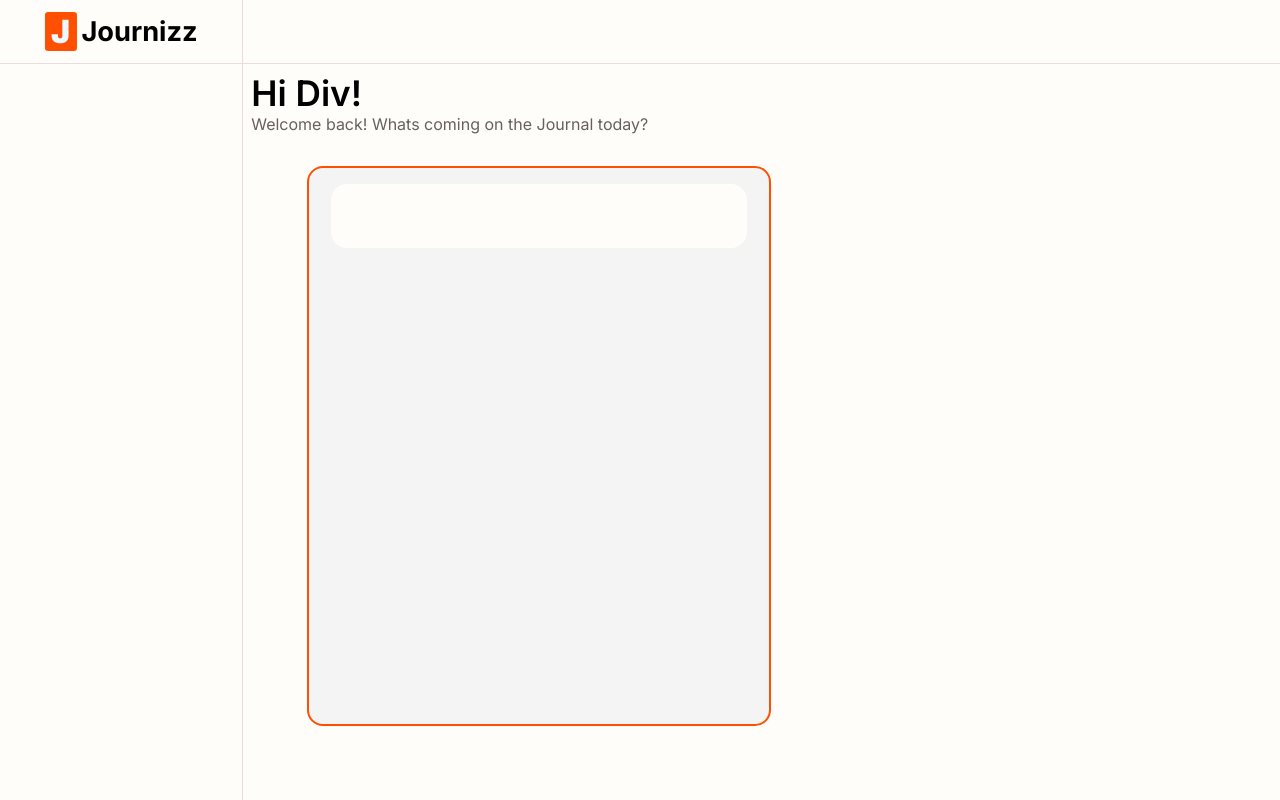
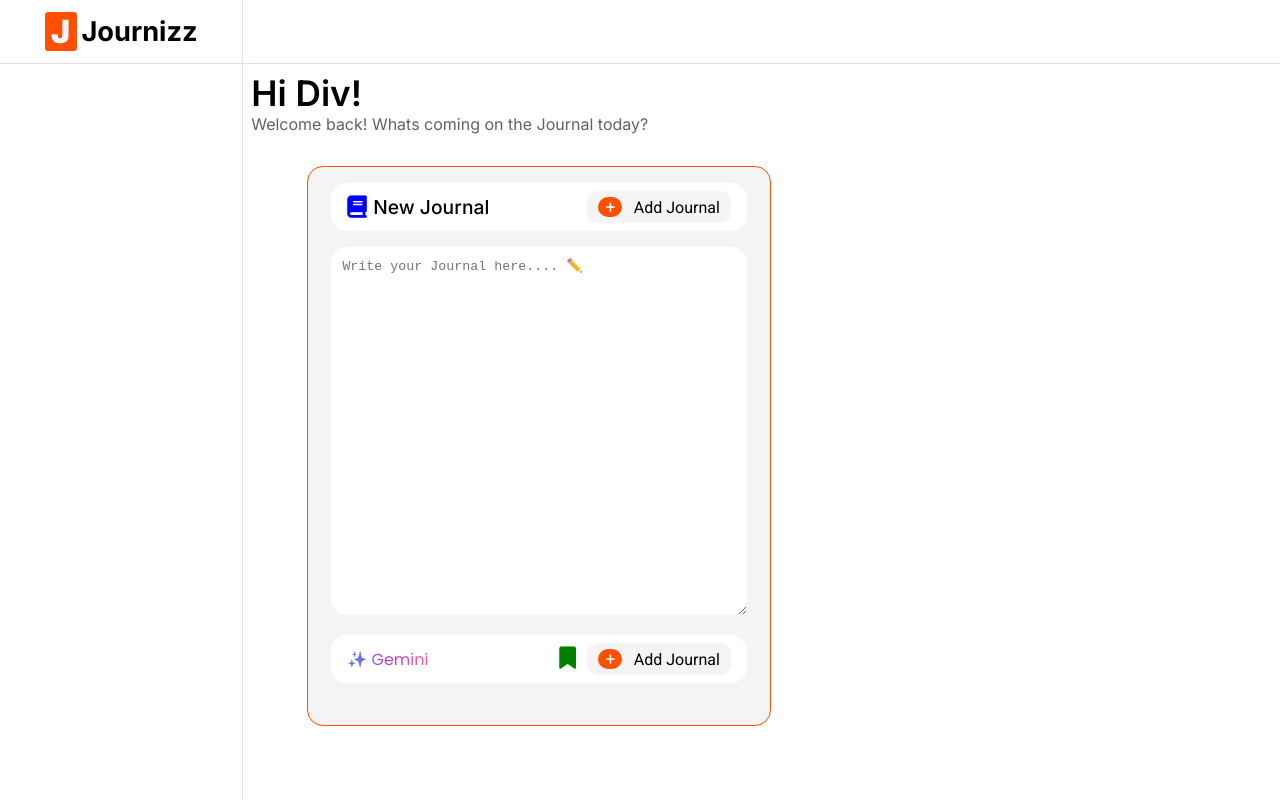
Before and after one commit to DivyanshTulsiani/Journizz, a plain HTML site: page Public/dashboard.html in a window 1280 px wide. Drawn offline with Linux system fonts and the light colour scheme.

Commit message:
added user journal

```diff
--- a/Public/dashboard.css
+++ b/Public/dashboard.css
@@ -12,7 +12,8 @@
 
 body{
   height: 100vh;
-  background-color: #fffdf9;
+  /* background-color: #fffdf9; */
+  background-color: #fff;
   /* background-color: aliceblue; */
 }
 
@@ -123,7 +124,8 @@ body{
   height: 35rem;
   width: 29rem;
   background-color: #f4f4f4;;
-  border: 2px solid #ff4f00;
+  border: 1px solid #ff4f00;
+  /* border: 0px solid #ff4f00; */
   border-radius: 1rem;
   margin-left: 4rem;
   margin-top: 2rem;
@@ -135,8 +137,136 @@ body{
 .userjournaltop{
   margin: 0 auto;
   margin-top: 1rem;
-  background-color: #fffdf9;
-  height: 4rem;
+  background-color: #fff;
+  height: 3rem;
   width: 26rem;
   border-radius: 1rem;
+  display: flex;
+  justify-content: space-between;
 }
+
+.journalbook{
+  display: flex;
+  justify-content: space-between;
+  align-items: center;
+  margin-left: 1rem;
+  color: blue;
+  font-size: 1.4rem;
+}
+
+.journaldesc{
+  color: black;
+  font-family: Inter, sans-serif;
+  font-weight: 500;
+  font-size: 1.2rem;
+  margin-left: 0.4rem;
+  letter-spacing: 0.05px;
+}
+
+.Addjournalbutton1outer{
+  display: flex;
+  justify-content: center;
+  align-items: center;
+  margin-right: 1rem;
+}
+
+.Addjournalbutton1{
+  display: flex;
+  justify-content: space-evenly;
+  align-items: center;
+  background-color: #f4f4f4;
+  border: none;
+  font-size: 1rem;
+  border-radius: 0.7rem;
+  height: 2rem;
+  width: 9rem;
+  color: black;
+  font-family: Roboto, sans-serif;
+  font-weight: 400;
+}
+
+.Addjournalbutton1:hover{
+  background-color: #e7e7e7;
+  cursor: pointer;
+}
+
+.plusicon{
+  color: white;
+      /* background-color: #98a71b; */
+  background-color: #ff4f00;
+  font-size: 1.1rem;
+  border-radius: 10rem;
+  width: 1.5rem;
+}
+
+
+.outerinputuserjournal{
+  margin: 0 auto;
+  margin-top: 1rem;
+}
+
+.inputuserjournal{
+  resize: vertical;
+  background-color: #fff;
+  border: none;
+  width: 26rem;
+  height: 23rem;
+  border-radius: 1rem;
+  padding: 0.7rem;
+
+}
+
+.userjournalbottom{
+  margin: 0 auto;
+  margin-top: 1rem;
+  background-color: #fff;
+  height: 3rem;
+  width: 26rem;
+  border-radius: 1rem;
+  display: flex;
+  justify-content: space-between;
+}
+
+.geminilogo{
+  font-family: 'Poppins', sans-serif;
+  display: flex;
+  justify-content: center;
+  align-items: center;
+  margin-left: 1rem;
+  background: linear-gradient(90deg, #4A90E2, #BC3CD8, #FF5C93);
+  background-clip: text;
+-webkit-background-clip: text;
+color: transparent;
+-webkit-text-fill-color: transparent;
+
+}
+
+.geminilogo:hover{
+  cursor: pointer;
+}
+
+.bookmark{
+  display: flex;
+  justify-content: center;
+  align-items: center;
+  margin-right: 0.7rem;
+  color: green;
+  font-size: 1.4rem;
+}
+
+.bookmark:hover{
+  cursor: pointer;
+}
+
+
+.outerjournalbottom1{
+  display: flex;
+  justify-content: center;
+  align-items: center;
+}
+
+.outerjournalbottom2{
+  display: flex;
+  justify-content: space-evenly;
+  align-items: center;
+}
--- a/Public/dashboard.html
+++ b/Public/dashboard.html
@@ -5,6 +5,7 @@
     <link rel="stylesheet" href="dashboard.css">
     <title>Journizz</title>
     <meta charset="UTF-8">
+    <script src="https://kit.fontawesome.com/be3f490722.js" crossorigin="anonymous"></script>
   </head>
   <body>
     <div class="mainpage">
@@ -37,6 +38,34 @@
         <div class="Journalarea">
           <div class="userjournal">
               <div class="userjournaltop">
+                <div class="journalbook">
+                  <i class="fa-solid fa-book"></i>
+                  <span class="journaldesc">New Journal</span>
+                </div>
+                <div class="Addjournalbutton1outer">
+                  <button class="Addjournalbutton1"><span class="plusicon">+</span>Add Journal</button>
+                </div>
+              </div>
+
+              <div class="outerinputuserjournal">
+                </i><textarea placeholder="Write your Journal here.... ✏️" class="inputuserjournal"></textarea>
+              </div>
+
+              <div class="userjournalbottom">
+                <div class="outerjournalbottom1">
+                  <a href="" class="geminilogo">
+                    ✨ Gemini
+                  </a>
+                </div>
+                <div class="outerjournalbottom2">
+                  <div class="bookmark">
+                    <a class="bookmarklink"><i class="fa-solid fa-bookmark"></i></a>
+                  </div>
+
+                  <div class="Addjournalbutton1outer">
+                    <button class="Addjournalbutton1"><span class="plusicon">+</span>Add Journal</button>
+                  </div>
+                </div>
 
               </div>
           </div>
```
